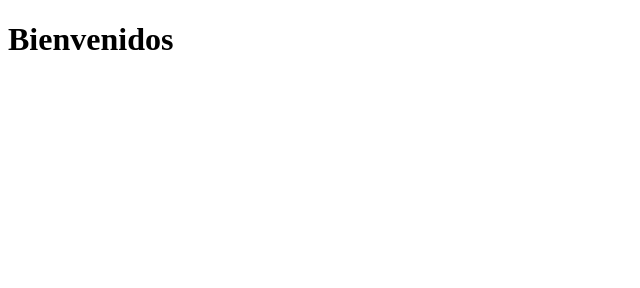
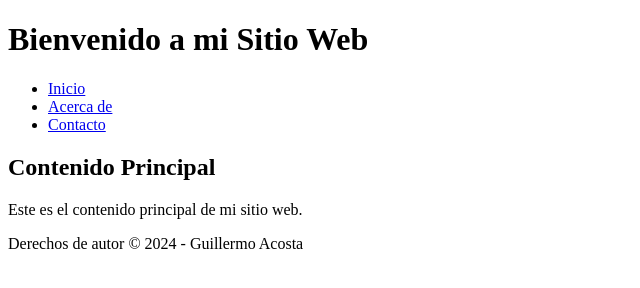
Before and after one commit to NicoAcosta301104/Curso_Dev_Web, a plain HTML site: page index.html in a window 1280 px wide. Shown: the whole page, without its empty margins (0-640 px from the left). Drawn offline with Linux system fonts and the light colour scheme.

Commit message:
Actualizando mi pagina web

```diff
--- a/index.html
+++ b/index.html
@@ -3,9 +3,28 @@
 <head>
     <meta charset="UTF-8">
     <meta name="viewport" content="width=device-width, initial-scale=1.0">
-    <title>Bienvenido a mi página web</title>
+    <title>Guillermo Acosta</title>
 </head>
 <body>
-    <h1>Bienvenidos</h1>
+    <header>
+        <h1>Bienvenido a mi Sitio Web</h1>
+    </header>
+
+    <nav>
+        <ul>
+            <li><a href="#">Inicio</a></li>
+            <li><a href="#">Acerca de</a></li>
+            <li><a href="#">Contacto</a></li>
+        </ul>
+    </nav>
+
+    <section>
+        <h2>Contenido Principal</h2>
+        <p>Este es el contenido principal de mi sitio web.</p>
+    </section>
+
+    <footer>
+        <p>Derechos de autor &copy; 2024 - Guillermo Acosta</p>
+    </footer>
 </body>
 </html>
```
